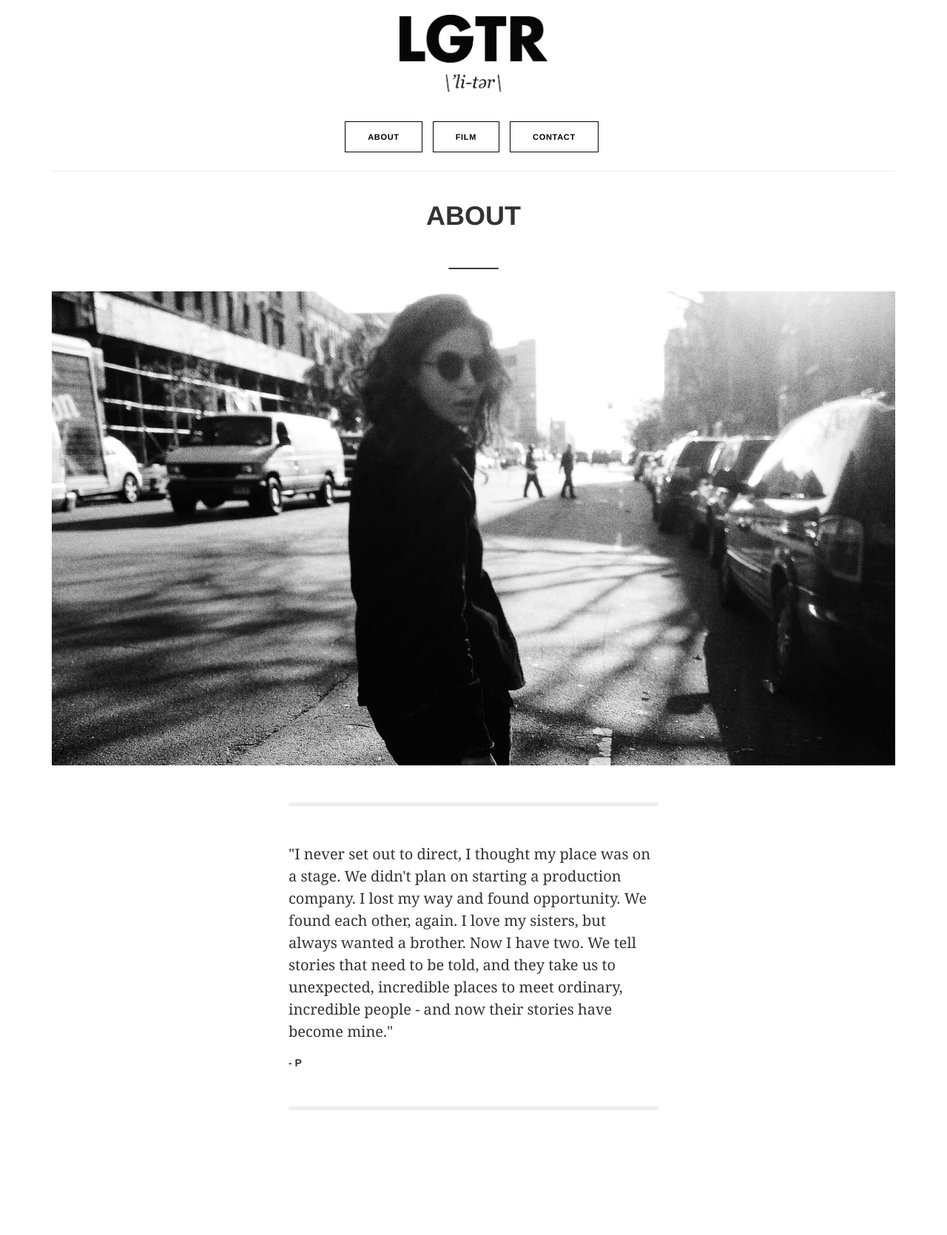
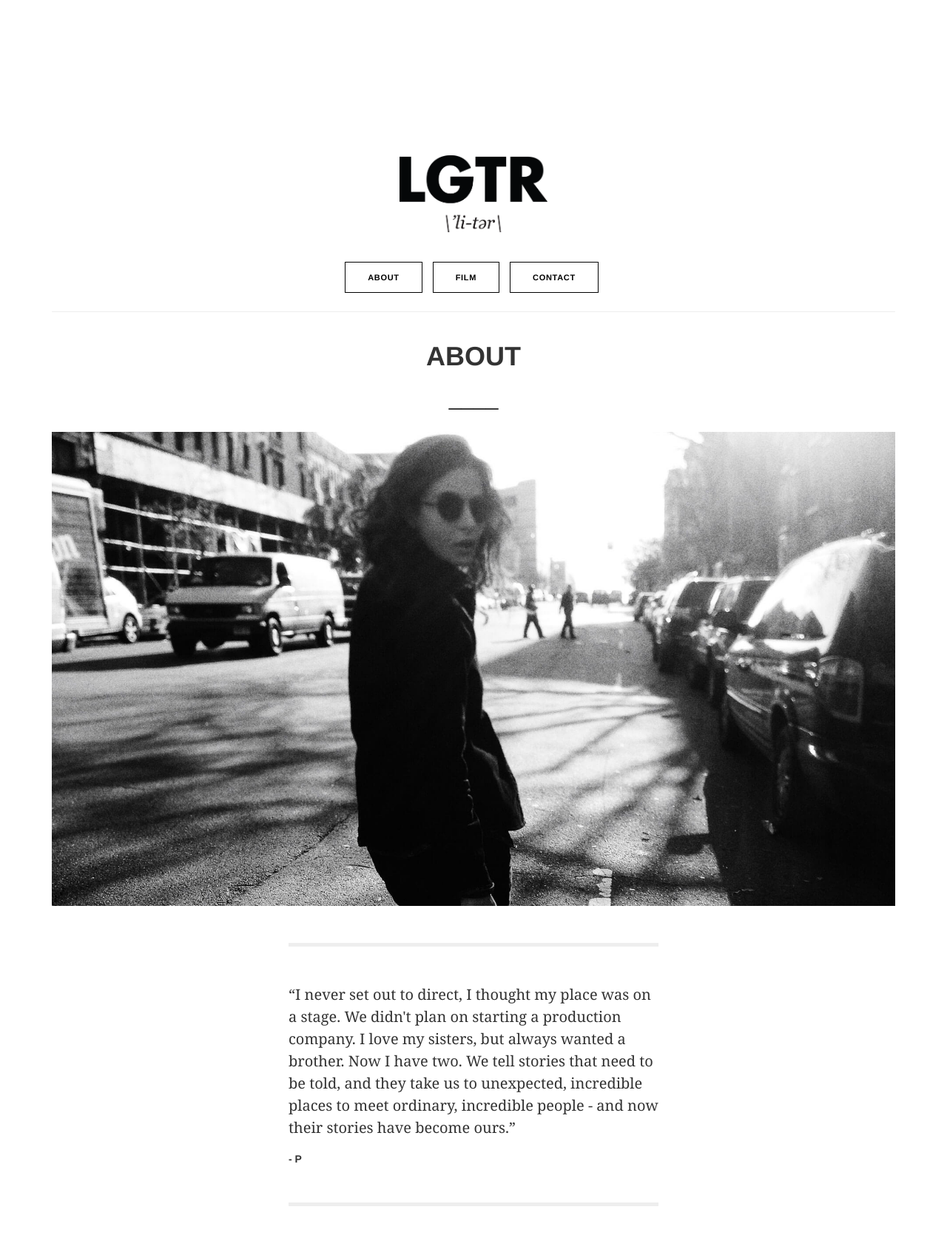
Before and after one commit to moizk/lgtr-productions, a Jekyll site: the page built from about.html, in a window 1280 px wide, cut to the strip 0-1797 px from the top of the page. Shown: the top 1670 px of the strip at 74% size. Built offline with Jekyll 4.4.1, drawn with Linux system fonts in a browser that asks for light colours; nearby versions of some CDN libraries.

Commit message:
update about and film page

```diff
--- a/about.html
+++ b/about.html
@@ -11,7 +11,7 @@ title: About - LGTR Productions
   </div>
   <div class="container lgtr-page-body">
     <img src="img/p.jpg" class="img-responsive">
-    <p>"I never set out to direct, I thought my place was on a stage. We didn't plan on starting a production company. I lost my way and found opportunity. We found each other, again. I love my sisters, but always wanted a brother. Now I have two. We tell stories that need to be told, and they take us to unexpected, incredible places to meet ordinary, incredible people - and now their stories have become mine."</p>
+    <p>&ldquo;I never set out to direct, I thought my place was on a stage. We didn't plan on starting a production company. I love my sisters, but always wanted a brother. Now I have two. We tell stories that need to be told, and they take us to unexpected, incredible places to meet ordinary, incredible people - and now their stories have become ours.&rdquo;</p>
     <h5>- P</h5>
   </div>
 </div>
--- a/css/main.scss
+++ b/css/main.scss
@@ -6,12 +6,12 @@
 
 
 img#logo {
-  padding-top: 20%;
+  padding-top: 18%;
   max-width: 200px;
 }
 
 img#nav-logo {
-  padding-top: 20px;
+  padding-top: 210px;
   max-width: 200px;
 }
 
--- a/film.html
+++ b/film.html
@@ -15,7 +15,7 @@ title: Film - LGTR Productions
     </div>
     <h3>Cosmopolitan Behind The Scenes - Miami 2015</h3>
     <div class="embed-responsive embed-responsive-16by9">
-      <iframe src="https://player.vimeo.com/video/127843217?title=0&byline=0&portrait=0" class="embed-responsive-item" width="800" height="450" frameborder="0" webkitallowfullscreen mozallowfullscreen allowfullscreen></iframe>
+      <iframe src="https://player.vimeo.com/video/134071675?title=0&byline=0&portrait=0" class="embed-responsive-item" width="800" height="450" frameborder="0" webkitallowfullscreen mozallowfullscreen allowfullscreen></iframe>
     </div>
     <h3>The Tastemakers - F.E. Castleberry</h3>
     <div class="embed-responsive embed-responsive-16by9">
```
